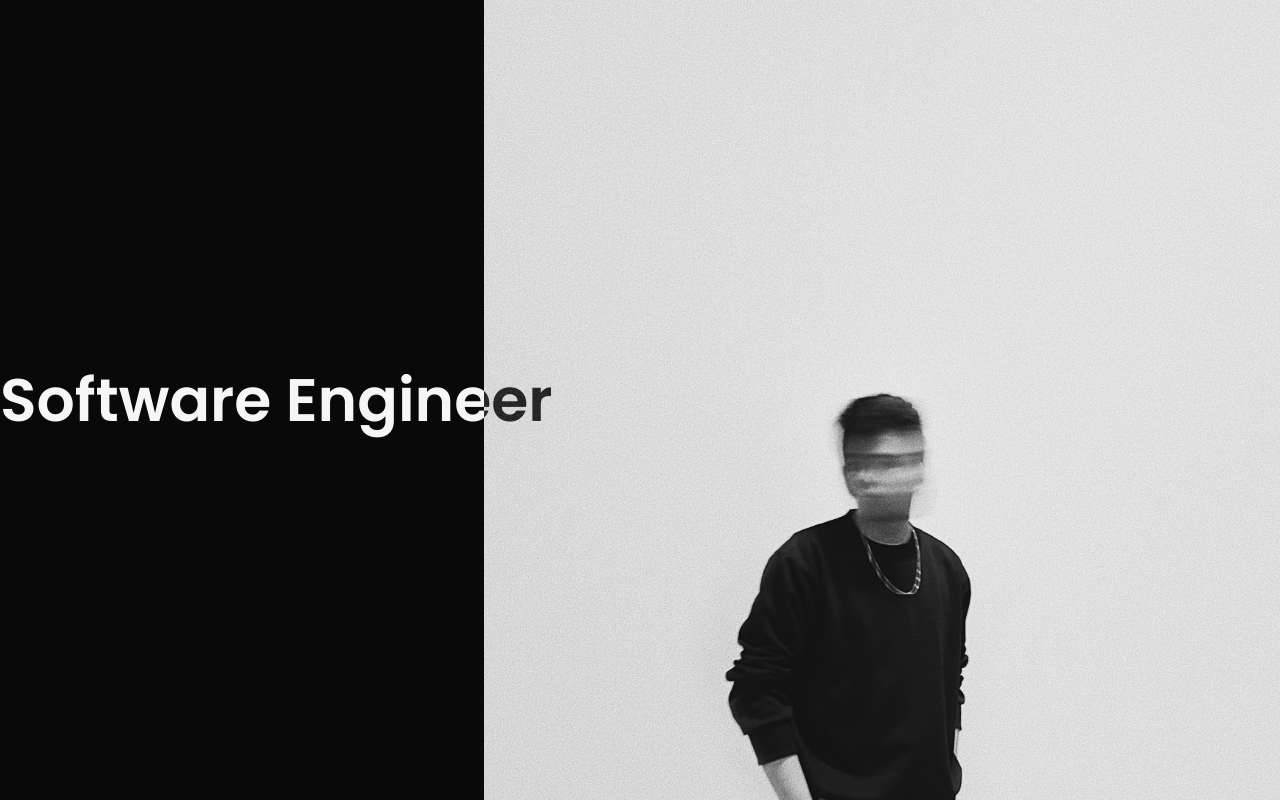
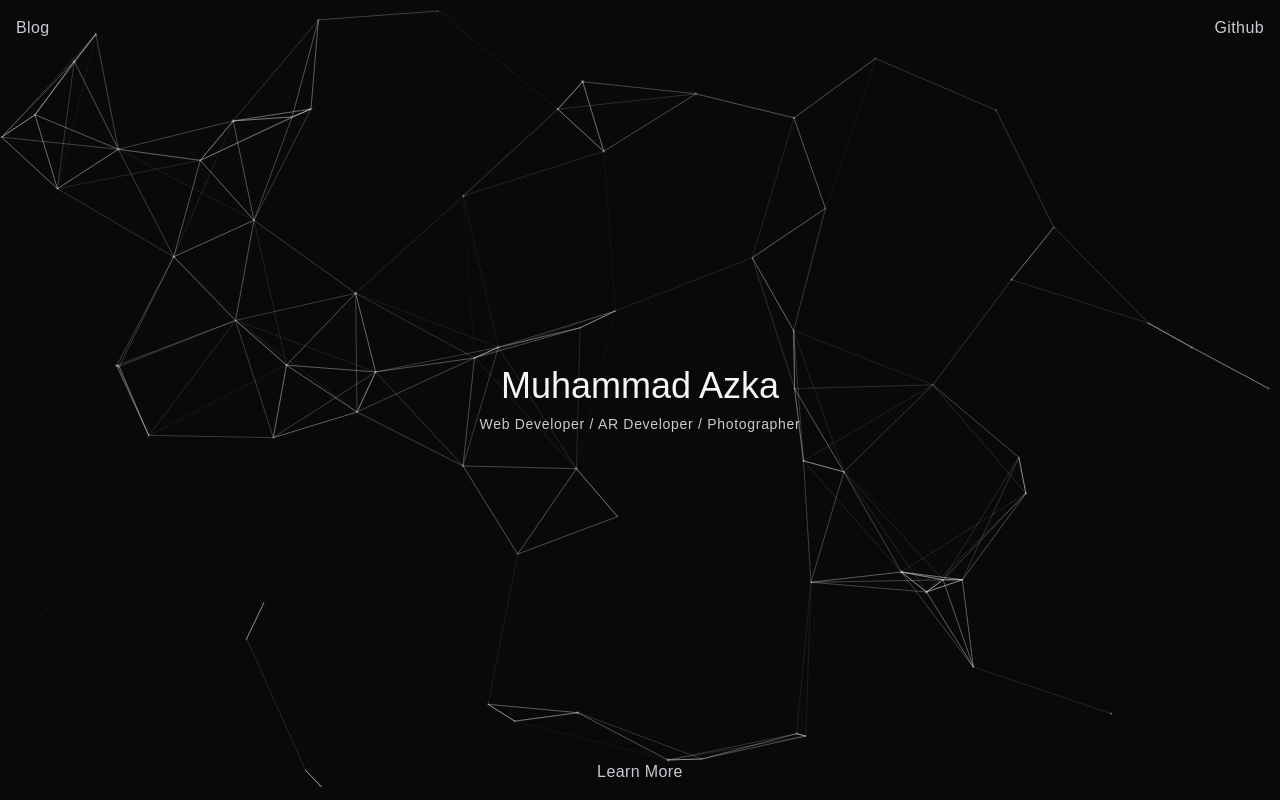
Before and after one commit to mazkaaa/mazka.dev, a Next.js app: page / in a window 1280 px wide. Built offline with nearby package versions, Linux system fonts and the light colour scheme.

Commit message:
added some codes with new designs

```diff
--- a/package.json
+++ b/package.json
@@ -18,6 +18,8 @@
     "next": "13.2.4",
     "react": "18.2.0",
     "react-dom": "18.2.0",
+    "react-tsparticles": "^2.9.3",
+    "tsparticles": "^2.9.3",
     "typescript": "5.0.2"
   },
   "devDependencies": {
--- a/src/components/layout/index.tsx
+++ b/src/components/layout/index.tsx
@@ -1,7 +1,140 @@
 import Head from 'next/head';
-import React from 'react'
+import React, { useCallback } from 'react'
+import type { Container, Engine, ISourceOptions } from "tsparticles-engine";
+import Particles from "react-tsparticles";
+import { loadFull } from "tsparticles";
 
 const Layout = ({children}: any) => {
+
+  const particleOptions: ISourceOptions = {
+    zLayers: 100,
+    particles: {
+      collisions: {
+        enable: true,
+      },
+      number: {
+        value: 60,
+        density: {
+          enable: true,
+          value_area: 800,
+        },
+      },
+      color: {
+        value: "#ffffff",
+      },
+      shape: {
+        type: "edge",
+        stroke: {
+          width: 0,
+          color: "#000000",
+        },
+        polygon: {
+          nb_sides: 5,
+        },
+        image: {
+          src: "img/github.svg",
+          width: 100,
+          height: 100,
+        },
+      },
+      opacity: {
+        value: 0.3,
+        random: true,
+        anim: {
+          enable: true,
+          speed: 1,
+          opacity_min: 0.1,
+          sync: false,
+        },
+      },
+      size: {
+        value: 2,
+        random: true,
+        anim: {
+          enable: false,
+          speed: 23.976023976023978,
+          size_min: 0.1,
+          sync: false,
+        },
+      },
+      line_linked: {
+        enable: true,
+        distance: 170,
+        color: "#ffffff",
+        opacity: 0.4,
+        width: 1,
+      },
+      move: {
+        enable: true,
+        speed: 1,
+        direction: "none",
+        random: true,
+        straight: false,
+        out_mode: "bounce",
+        bounce: false,
+        attract: {
+          enable: false,
+          rotateX: 600,
+          rotateY: 1200,
+        },
+      },
+    },
+    interactivity: {
+      events: {
+        onhover: {
+          enable: true,
+          mode: "grab",
+        },
+        onclick: {
+          enable: true,
+          mode: "push",
+        },
+        resize: true,
+      },
+      modes: {
+        grab: {
+          distance: 300,
+          line_linked: {
+            opacity: 0.3,
+          },
+        },
+        bubble: {
+          distance: 400,
+          size: 40,
+          duration: 2,
+          opacity: 8,
+          speed: 3,
+        },
+        repulse: {
+          distance: 200,
+          duration: 0.4,
+        },
+        push: {
+          particles_nb: 3,
+        },
+        remove: {
+          particles_nb: 2,
+        },
+      },
+    },
+    retina_detect: true,
+  };
+  const particlesInit = useCallback(async (engine: Engine) => {
+    console.log(engine);
+
+    // you can initialize the tsParticles instance (engine) here, adding custom shapes or presets
+    // this loads the tsparticles package bundle, it's the easiest method for getting everything ready
+    // starting from v2 you can add only the features you need reducing the bundle size
+    await loadFull(engine);
+  }, []);
+
+  const particlesLoaded = useCallback(
+    async (container: Container | undefined) => {
+      await console.log(container);
+    },
+    []
+  );
+
   return (
     <>
       <Head>
@@ -11,6 +144,12 @@ const Layout = ({children}: any) => {
         <link rel="icon" href="/favicon.ico" />
       </Head>
       {children}
+      <Particles
+        id="tsparticles"
+        init={particlesInit}
+        loaded={particlesLoaded}
+        options={particleOptions}
+      />
     </>
   );
 }
--- a/src/pages/_document.tsx
+++ b/src/pages/_document.tsx
@@ -6,7 +6,7 @@ export default function Document() {
       <Head>
         <link rel="preconnect" href="https://fonts.googleapis.com" />
         <link rel="preconnect" href="https://fonts.gstatic.com" crossOrigin={'anonymous'} />
-        <link href="https://fonts.googleapis.com/css2?family=Poppins:ital,wght@0,100;0,200;0,300;0,400;0,500;0,600;0,700;0,800;0,900;1,100;1,200;1,300;1,400;1,500;1,600;1,700;1,800;1,900&display=swap" rel="stylesheet" />
+        <link href="https://fonts.googleapis.com/css2?family=Hanken+Grotesk:ital,wght@0,100;0,200;0,300;0,400;0,500;0,600;0,700;0,800;0,900;1,100;1,200;1,300;1,400;1,500;1,600;1,700;1,800;1,900&display=swap" rel="stylesheet" />
       </Head>
       <body>
         <Main />
--- a/src/pages/index.tsx
+++ b/src/pages/index.tsx
@@ -1,23 +1,30 @@
-/* eslint-disable @next/next/no-img-element */
-import { Inter } from "next/font/google";
-import Image from "next/image";
-
-const inter = Inter({ subsets: ["latin"] });
+import Link from "next/link";
 
 export default function Home() {
   return (
     <>
-      <div className="container mx-auto">
-        <div className="h-screen">
-          <div className="flex flex-col z-50 h-full justify-center">
-            <h1 className="text-white mix-blend-difference text-6xl font-semibold">
-              Software Engineer
-            </h1>
+      <div className="absolute mix-blend-difference text-gray-300 w-screen h-screen tracking-wide">
+        <div className="p-4 w-full h-full flex flex-col justify-between">
+          <div className="flex flex-row justify-between">
+            <Link href={"https://blog.mazka.dev/"} className="">Blog</Link>
+            <Link href={"https://github.com/mazkaaa/"}>Github</Link>
+          </div>
+          <div className="flex flex-col justify-center items-center text-center">
+            <button>Learn More</button>
           </div>
         </div>
       </div>
-      <div className="absolute right-0 bottom-1/4 w-2/3 lg:bottom-0 lg:w-auto lg:max-w-none lg:h-screen -z-10">
-        <img src={"/IMG_4452.jpg"} alt="Azka" className="h-full object-cover" />
+      <div className="container mx-auto">
+        <div className="h-screen">
+          <div className="flex flex-col z-50 h-full w-full justify-center items-center text-center space-y-2">
+            <h3 className="mix-blend-difference text-4xl font-normal text-white">
+              Muhammad Azka
+            </h3>
+            <p className="mix-blend-difference text-sm font-normal text-gray-300 tracking-wider">
+              Web Developer / AR Developer / Photographer
+            </p>
+          </div>
+        </div>
       </div>
     </>
   );
--- a/src/styles/globals.css
+++ b/src/styles/globals.css
@@ -4,5 +4,5 @@
 
 html {
   background-color: rgb(9, 9, 9);
-  font-family: 'Poppins', sans-serif;
+  font-family: 'Schibsted Grotesk', sans-serif;
 }
```
Also changed, not shown: 1 other file (tests, documents, lock files or other folders).
